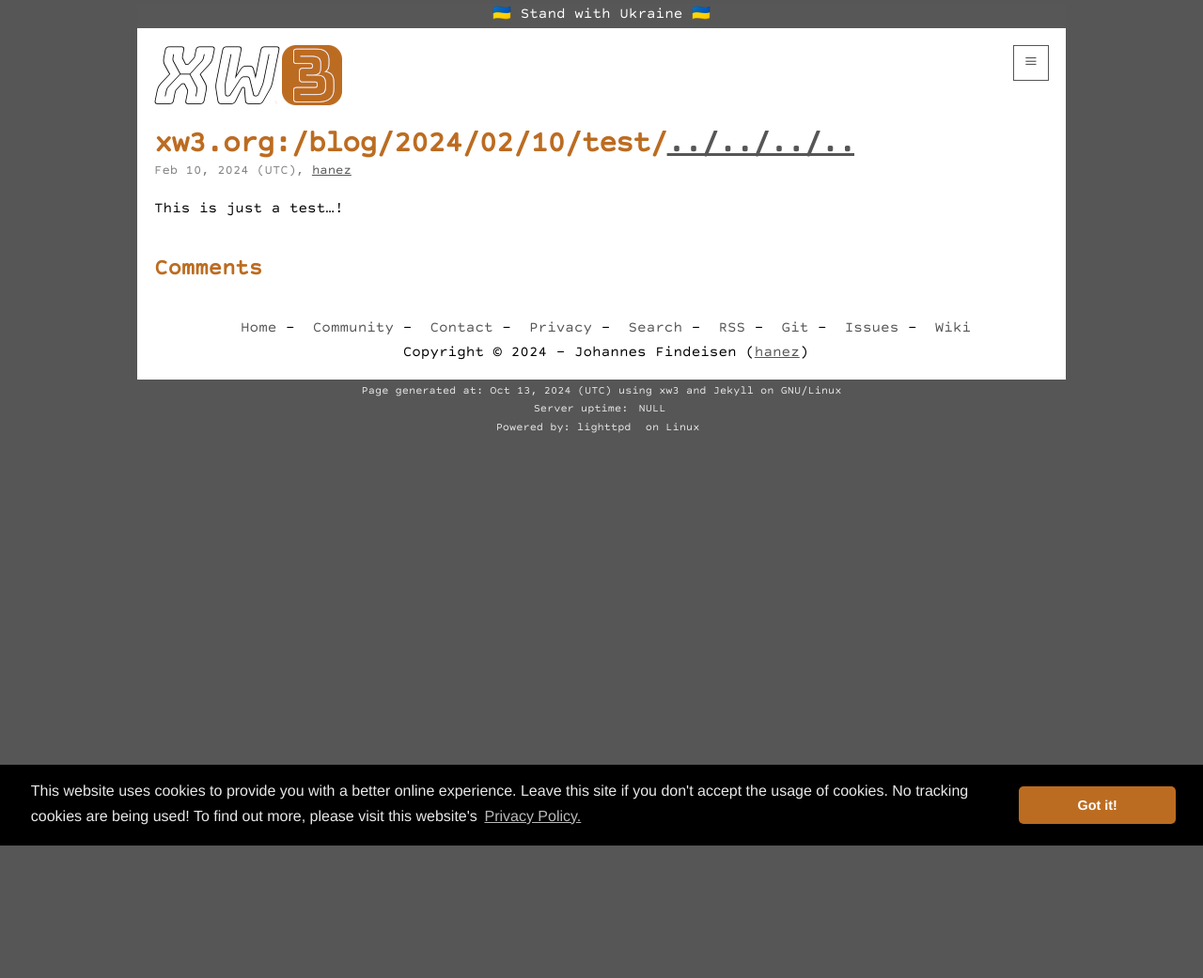
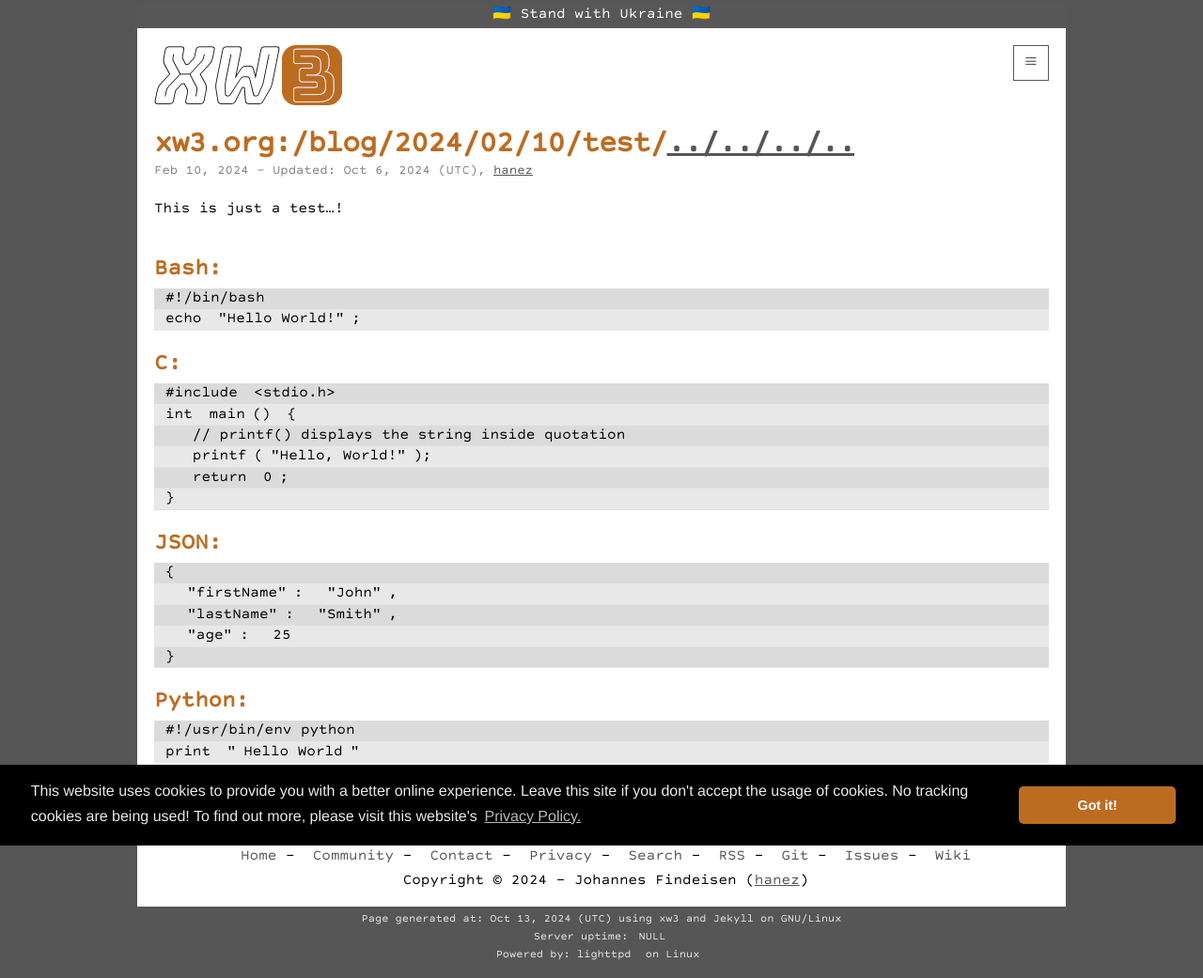
Before and after one commit to hanez/xw3, a Jekyll site: the page built from _posts/2024-02-10-test.md, in a window 1280 px wide. Shown: the whole page at 94% size. Built offline with Jekyll 4.4.1, drawn with Linux system fonts in a browser that asks for light colours; comment, search, counter and statistics services are not loaded; before the commit the page ends 900 px from its top, so only the background shows below that.

Commit message:
Content update and removed line numbers in CSS from pre tags.

````diff
--- a/_config.yml
+++ b/_config.yml
@@ -28,7 +28,7 @@ os: GNU/Linux
 charset: utf-8
 libdir: /var/www/xw3.org/www/lib
 
-truncatewords_length: 64
+truncatewords_length: 512
 
 # Set to your git root and branch to show a link to the file source in the footer. Unset to disable.
 git: https://git.xw3.org/xw3/xw3/
--- a/_posts/2024-02-10-test.md
+++ b/_posts/2024-02-10-test.md
@@ -4,6 +4,7 @@ published: true
 author: hanez
 title: /test/
 date: 2024-02-10
+date_updated: 2024-10-06
 categories:
 - news
 - project
@@ -16,3 +17,38 @@ tags:
 ---
 
 This is just a test...!
+
+## Bash\:
+
+```bash
+#!/bin/bash
+echo "Hello World!";
+```
+
+## C\:
+
+```c
+#include <stdio.h>
+int main() {
+   // printf() displays the string inside quotation
+   printf("Hello, World!");
+   return 0;
+}
+```
+
+## JSON\:
+
+```json
+{
+  "firstName": "John",
+  "lastName": "Smith",
+  "age": 25
+}
+```
+
+## Python\:
+
+```python
+#!/usr/bin/env python
+print "Hello World"
+```
--- a/_sass/_base.scss
+++ b/_sass/_base.scss
@@ -159,7 +159,7 @@ pre > code {
   padding: 0 0 0 0;
 }
 
-pre > code:before{
+/**pre > code:before{
   content: counter(line);
   display: inline-block;
   width: 2.0em;
@@ -169,7 +169,7 @@ pre > code:before{
   color: #bc6c21;
   -webkit-user-select: none;
   text-align: right;
-}
+}**/
 
 audio {
   height: 24px;
--- a/blog/blog.html
+++ b/blog/blog.html
@@ -11,7 +11,6 @@ tags:
 - static
 - jekyll
 - blog
-description: The XW3.ORG CGI research project
 permalink: /blog/
 ---
 
````
Also changed, not shown: _posts/2024-05-29-status.md (+8 -1 lines), _posts/2024-09-25-checkpw.md (+1 -1 lines).
